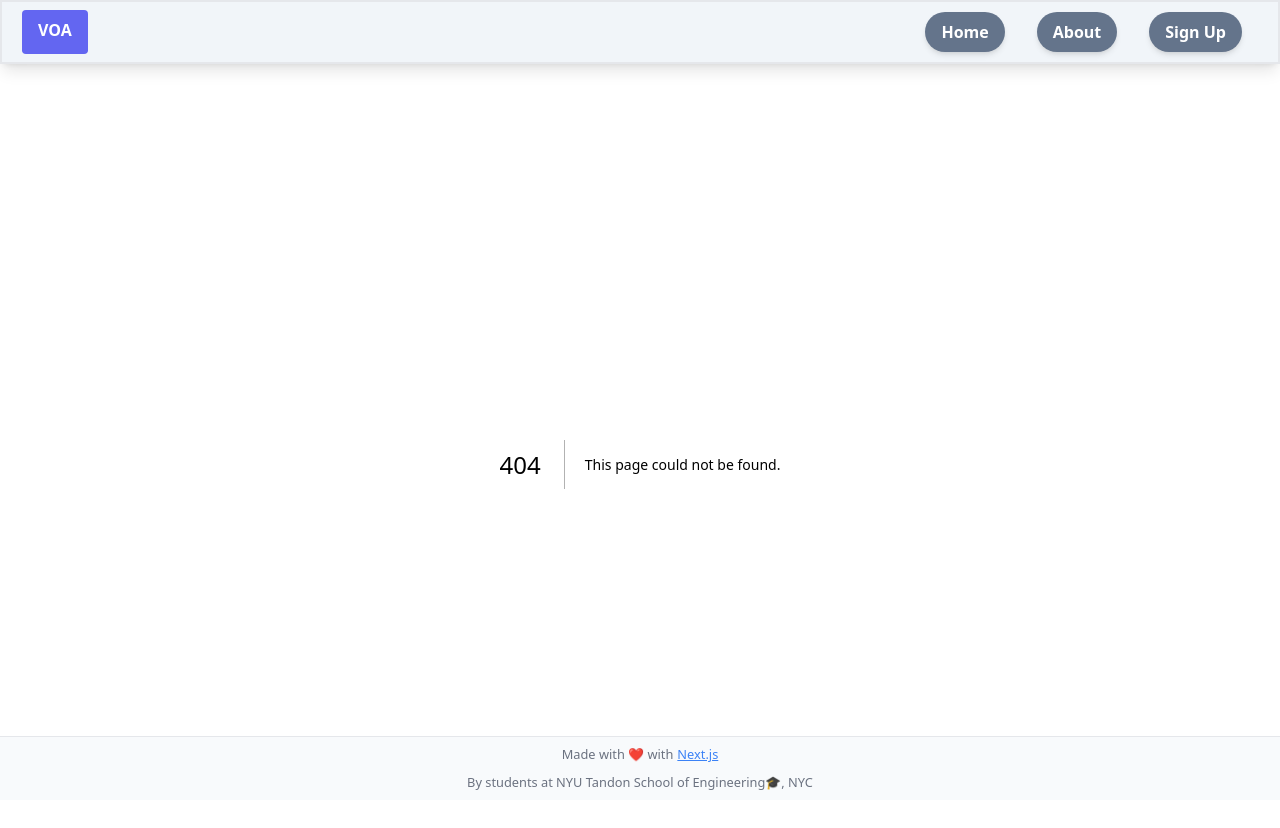
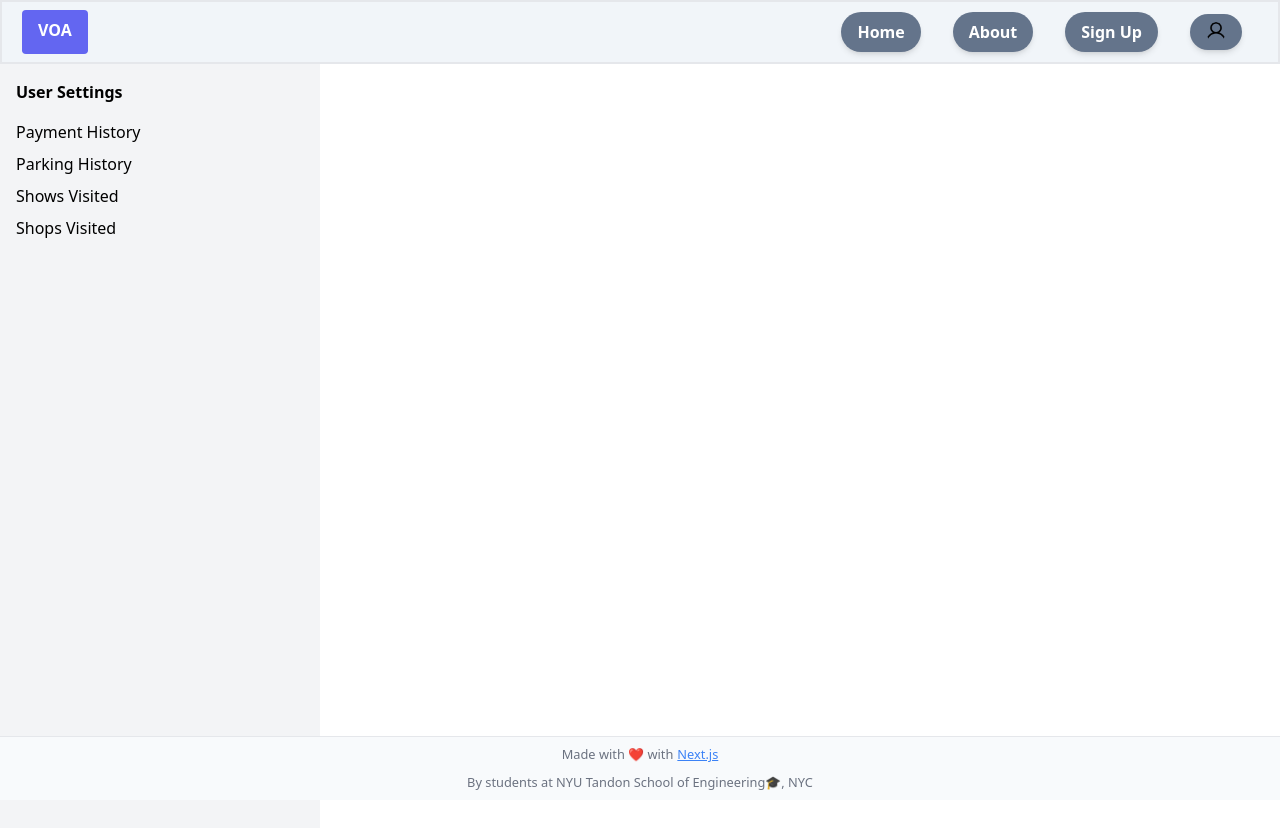
Before and after one commit to Yunzez/CS-GY6083_project, a Next.js app in the folder voyage_of_amusement/: page /user in a window 1280 px wide. Before the commit this address had no page. Shown: the top 828 px of the page. Built offline with nearby package versions, Linux system fonts and the light colour scheme.

Commit message:
add user profile

```diff
--- a/voyage_of_amusement/src/component/Navbar.tsx
+++ b/voyage_of_amusement/src/component/Navbar.tsx
@@ -1,12 +1,13 @@
 import React, { useState } from 'react';
 import Button from './Button';
 import { useRouter } from 'next/router';
-
+import avator from '../../public/user.png'
+import { useAppContext } from '@/contexts/GlobaclContext';
 const Navbar: React.FC = () => {
     const router = useRouter();
     const [firstLoad, setFirstLoad] = useState(true)
     const [showMenu, setShowMenu] = useState(false);
-
+    const { isLoggedIn, setLoggedIn } = useAppContext();
     const toggleMenu = () => {
         setShowMenu(!showMenu);
         if (firstLoad) {
@@ -63,6 +64,12 @@ const Navbar: React.FC = () => {
                     <Button className="mx-4" onClick={() => router.push('/signup')}>
                         Sign Up
                     </Button>
+                    {isLoggedIn &&
+                        <Button className="mx-4 flex items-center justify-center" onClick={() => router.push('/user')}>
+                            <img className="h-5 w-5 rounded-full " src='/user.png' alt="Avatar" />
+                        </Button>
+                    }
+
                 </div>
                 <div className="flex md:hidden items-center justify-end md:flex-1 mr-5">
                     <button
--- a/voyage_of_amusement/src/contexts/GlobaclContext.tsx
+++ b/voyage_of_amusement/src/contexts/GlobaclContext.tsx
@@ -6,7 +6,7 @@ type AppContextType = {
 };
 
 const AppContext = createContext<AppContextType>({
-  isLoggedIn: false,
+  isLoggedIn: true,
   setLoggedIn: () => {},
 });
 
--- /dev/null
+++ b/voyage_of_amusement/src/pages/user.tsx
@@ -0,0 +1,47 @@
+import { useRouter } from 'next/router';
+
+const UserSettings: React.FC = () => {
+  const router = useRouter();
+
+  return (
+    <div className="flex">
+      {/* Sidebar */}
+      <div className="w-1/4 h-screen bg-gray-100 p-4">
+        <h2 className="font-semibold mb-4">User Settings</h2>
+        <ul className="space-y-2">
+          <li
+            className="cursor-pointer"
+            onClick={() => router.push('/settings/payment-history')}
+          >
+            Payment History
+          </li>
+          <li
+            className="cursor-pointer"
+            onClick={() => router.push('/settings/parking-history')}
+          >
+            Parking History
+          </li>
+          <li
+            className="cursor-pointer"
+            onClick={() => router.push('/settings/shows-visited')}
+          >
+            Shows Visited
+          </li>
+          <li
+            className="cursor-pointer"
+            onClick={() => router.push('/settings/shops-visited')}
+          >
+            Shops Visited
+          </li>
+        </ul>
+      </div>
+
+      {/* Main Content */}
+      <div className="w-3/4 h-screen bg-white p-4">
+        {/* Main content goes here */}
+      </div>
+    </div>
+  );
+};
+
+export default UserSettings;
```
Also changed, not shown: voyage_of_amusement/public/curosr.png (renamed from voyage_of_amusement/public/curosr_img/curosr.png), voyage_of_amusement/public/user.png (added).
